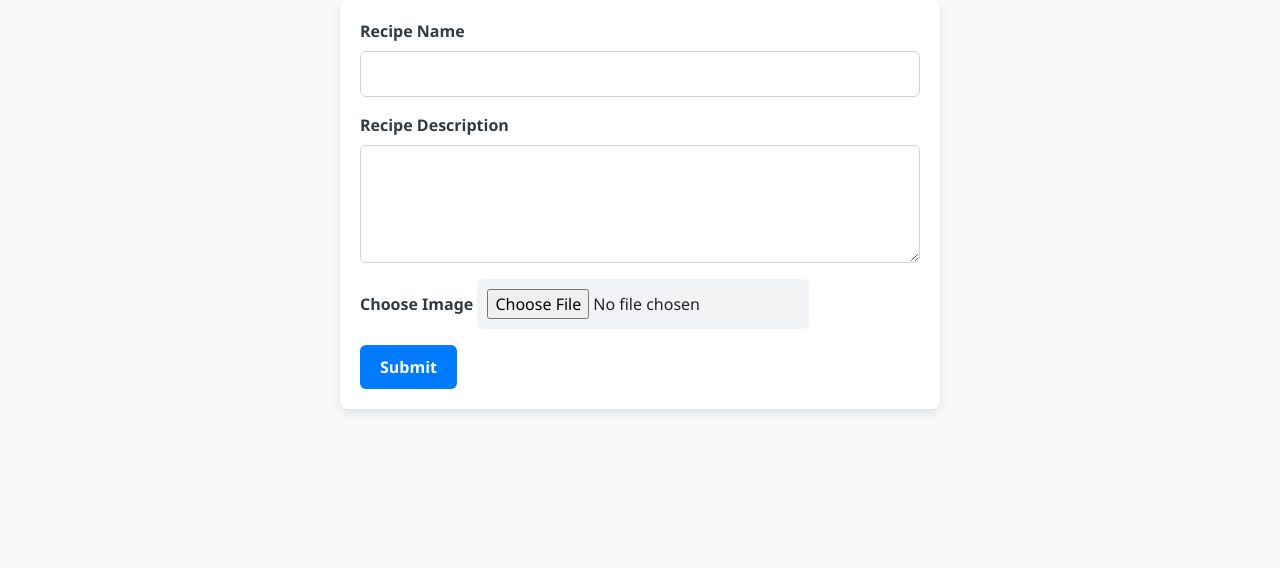
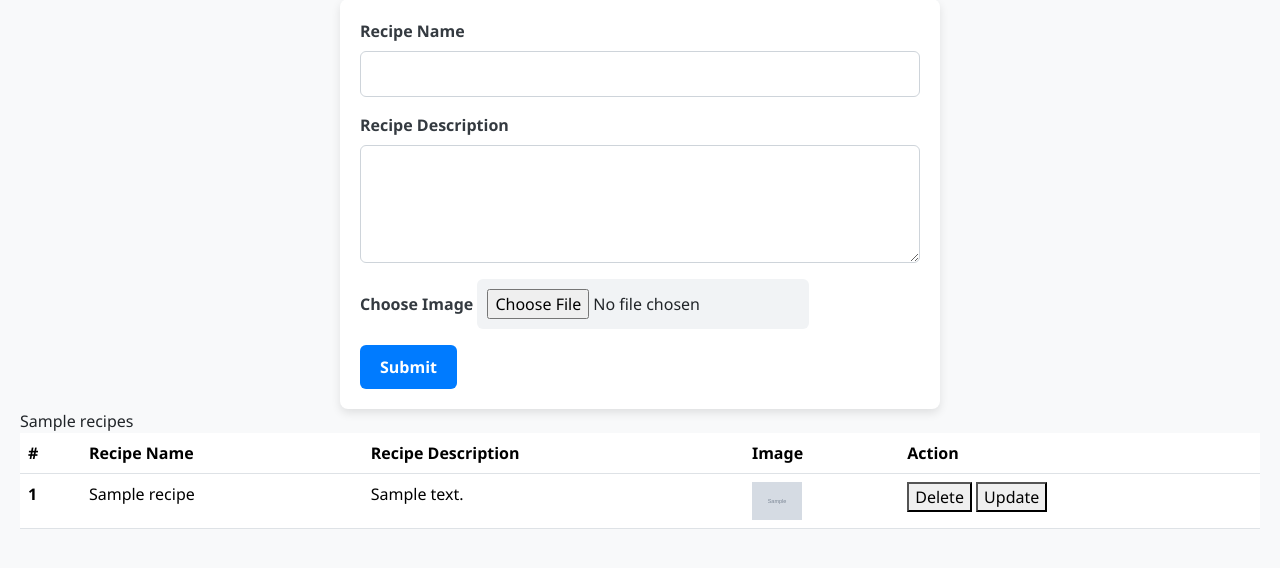
Before and after one commit to prabinthapa10/RecipeApp, a Django app: template Recipe/vege/templates/home/recipes.html in a window 1280 px wide. Shown: the part 83-651 px from the top of the page. Run offline with Django 5.2, Linux system fonts and the light colour scheme; the template is opened without the code that fills it: most values are stand-ins (such as "Sample title", 1, 10 or a date in 2020); grey boxes marked "Sample" are stand-in pictures.

Commit message:
delete samma

```diff
--- a/Recipe/Recipe/settings.py
+++ b/Recipe/Recipe/settings.py
@@ -129,5 +129,5 @@ DEFAULT_AUTO_FIELD = 'django.db.models.BigAutoField'
 
 import os
 
-MEDIA_ROOT = 'media/'
-MEDIA_URL = os.path.join(BASE_DIR,'media/')
+MEDIA_URL = '/media/'
+MEDIA_ROOT = os.path.join(BASE_DIR, 'media')
--- a/Recipe/Recipe/urls.py
+++ b/Recipe/Recipe/urls.py
@@ -24,7 +24,8 @@ from django.conf.urls.static import static
 urlpatterns = [
     path('admin/', admin.site.urls),
     path('', home),
-    path('recipes/', recipes)
+    path('recipes/', recipes),
+    path('deleteRecipe/<int:id>/', deleteRecipe)
 ]
-
-urlpatterns += static(settings.MEDIA_URL, document_root = settings.MEDIA_ROOT)
+if settings.DEBUG:
+    urlpatterns += static(settings.MEDIA_URL, document_root=settings.MEDIA_ROOT)
--- a/Recipe/vege/templates/home/home.html
+++ b/Recipe/vege/templates/home/home.html
@@ -1,3 +1,4 @@
 {% extends 'base.html' %} {% block start%}
 <h1>HHHHHHHOOOOMMMMMEEEEEE</h1>
+<a href="recipes">Click herer to add recipes</a>
 {% endblock%}
--- a/Recipe/vege/templates/home/recipes.html
+++ b/Recipe/vege/templates/home/recipes.html
@@ -1,21 +1,57 @@
 {% extends 'base.html' %} {% block start%}
-<form class="recipe-form">
+<form class="recipe-form" method="post" enctype="multipart/form-data">
+  {% csrf_token%}
   <div class="mb-3">
     <label class="form-label">Recipe Name</label>
-    <input type="text" class="form-control" />
+    <input required name="name" type="text" class="form-control" />
   </div>
   <div class="mb-3">
     <label for="recipe-description" class="form-label"
       >Recipe Description</label
     >
-    <textarea class="form-control" id="recipe-description" rows="4"></textarea>
+    <textarea
+      name="desc"
+      class="form-control"
+      id="recipe-description"
+      rows="4"
+    ></textarea>
   </div>
   <div class="mb-3">
     <label class="form-label">Choose Image</label>
-    <input type="file" class="form-control-file" />
+    <input name="image" type="file" class="form-control-file" />
   </div>
   <button type="submit" class="btn btn-primary">Submit</button>
 </form>
+<div>
+  {{recipes}}
+  <table class="table">
+    <thead>
+      <tr>
+        <th scope="col">#</th>
+        <th scope="col">Recipe Name</th>
+        <th scope="col">Recipe Description</th>
+        <th scope="col">Image</th>
+        <th scope="col">Action</th>
+      </tr>
+    </thead>
+    <tbody>
+      {% for recipe in recipes%}
+      <tr>
+        <th scope="row">{{forlop.counter}}</th>
+        <td>{{recipe.name}}</td>
+        <td>{{recipe.description}}</td>
+        <td>
+          <img src="/media/{{recipe.image}}" width="50" alt="{{recipe.name}}" />
+        </td>
+        <td>
+          <a href="/deleteRecipe/{{recipe.id}}"><button>Delete</button></a>
+          <a href="/deleteRecipe/{{recipe.id}}"><button>Update</button></a>
+        </td>
+      </tr>
+      {% endfor%}
+    </tbody>
+  </table>
+</div>
 <style>
   body {
     font-family: "Segoe UI", Tahoma, Geneva, Verdana, sans-serif;
```
Also changed, not shown: Recipe/vege/views.py (+26 -2 lines), Recipe/media/recipe/local-area-network-lan.jpg (added), Recipe/media/recipe/q3ans.png (added).
